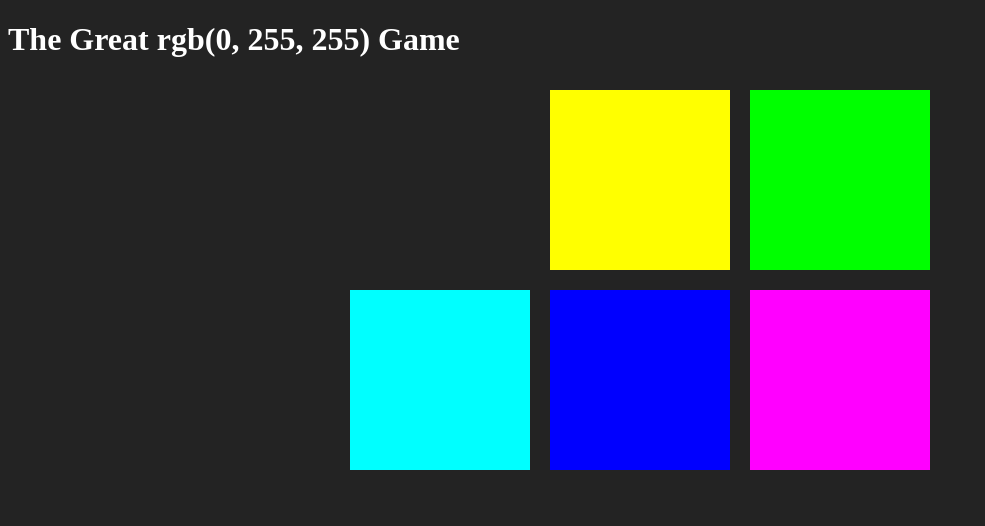
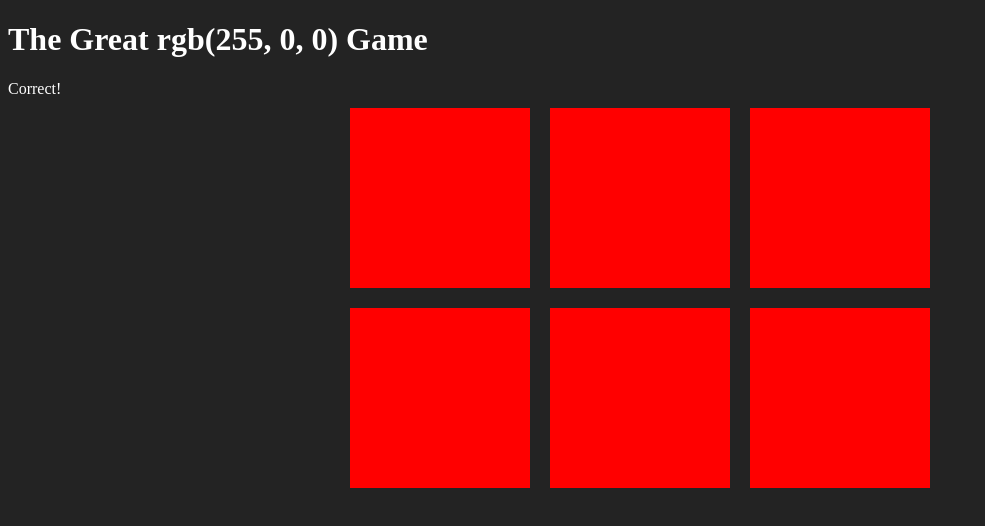
Before and after one commit to nemanjakontic/colorgame, a plain HTML site: page index.html in a window 1280 px wide. Both pictures are taken after a click on the element 439 px from the left and 179 px from the top of the page. Shown: the whole page, without its empty margins (0-985 px from the left). Drawn offline with Linux system fonts and the light colour scheme.

Commit message:
treci deo gotov

```diff
--- a/index.html
+++ b/index.html
@@ -11,6 +11,9 @@
 
 <body>
     <h1>The Great <span id="rgb">RGB</span> Game</h1>
+    <div>
+        <span id="message"></span>
+    </div>
     <div id="container">
         <div class="square"></div>
         <div class="square"></div>
--- a/script.js
+++ b/script.js
@@ -8,17 +8,33 @@ var colors = [
 ];
 
 var squares = document.querySelectorAll(".square");
-var pickedColor = colors[3];
+var pickedColor = pickColor();
 var rgb = document.getElementById("rgb");
+var messageDisplay = document.getElementById("message");
+
 rgb.textContent = pickedColor;
 
 for (var i = 0; i < squares.length; i++) {
     squares[i].style.backgroundColor = colors[i];
     squares[i].addEventListener("click", function () {
-        if(this.style.backgroundColor === pickedColor){
-
+        var clickedColor = this.style.backgroundColor;
+        if(clickedColor === pickedColor){
+            messageDisplay.textContent = "Correct!";
+            changeColors(clickedColor);
         }else{
+            messageDisplay.textContent = "Try Again!";
             this.style.backgroundColor = "#232323";
         }
     });
 }
+
+function changeColors(color) {
+    for (var i = 0; i < squares.length; i++) {
+        squares[i].style.backgroundColor = color;
+    }
+}
+
+function pickColor() {
+    var random = Math.floor(Math.random() * colors.length);
+    return colors[random];
+}
--- a/style.css
+++ b/style.css
@@ -16,3 +16,6 @@ body{
 h1{
     color: white;
 }
+span{
+    color: white;
+}
```
